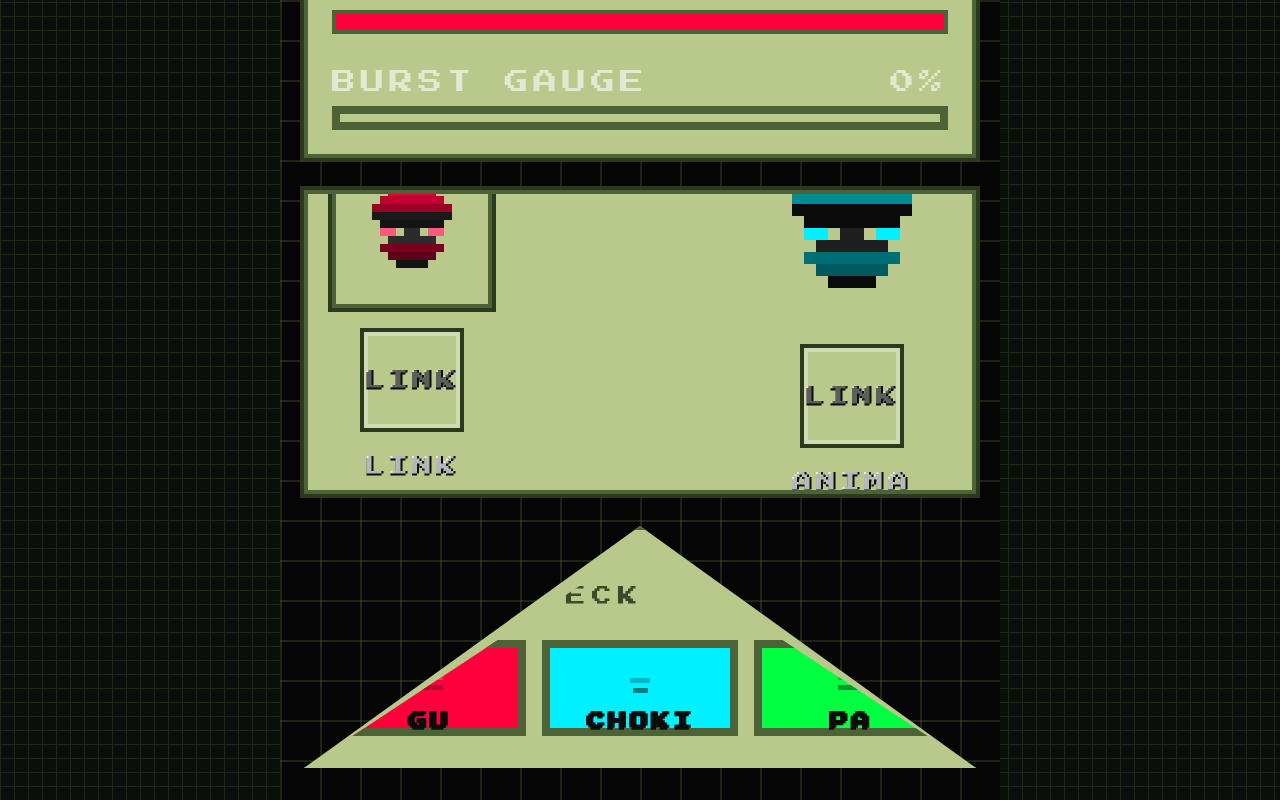
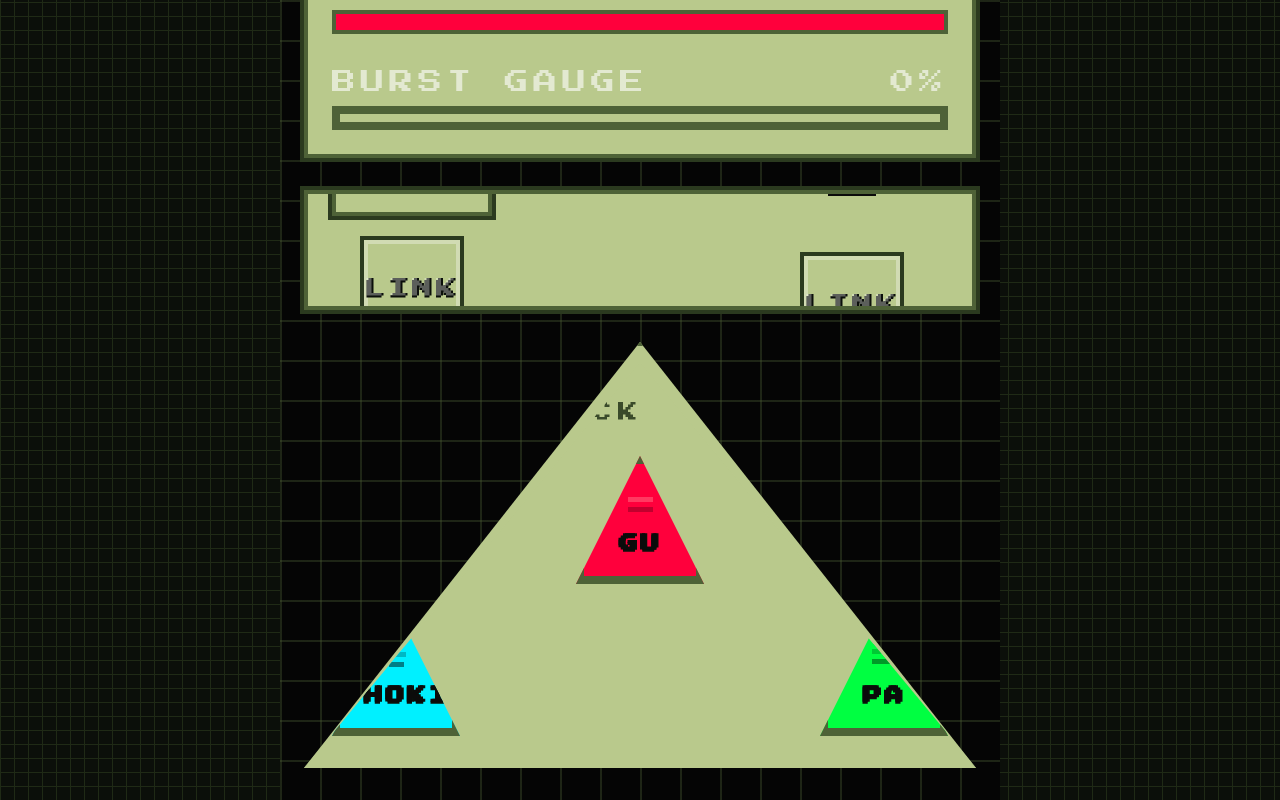
Before and after one commit to KeigoShimadaCC/TrinityTriumph, a React (Vite) app: page / in a window 1280 px wide. Shown: the part 488-1288 px from the top of the page. Built offline with nearby package versions, Linux system fonts and the light colour scheme; the HTML template or start-up script is replaced by a standard one.

Commit message:
style: arrange command buttons as triforce

```diff
--- a/src/components/game/CommandDeck.tsx
+++ b/src/components/game/CommandDeck.tsx
@@ -12,10 +12,17 @@ const moves: Array<{
   label: string;
   color: string;
   icon: string;
+  position: "top" | "left" | "right";
 }> = [
-  { type: "rock", label: "GU", color: colors.rock, icon: rockIcon },
-  { type: "scissors", label: "CHOKI", color: colors.scissors, icon: scissorsIcon },
-  { type: "paper", label: "PA", color: colors.paper, icon: paperIcon }
+  { type: "rock", label: "GU", color: colors.rock, icon: rockIcon, position: "top" },
+  {
+    type: "scissors",
+    label: "CHOKI",
+    color: colors.scissors,
+    icon: scissorsIcon,
+    position: "left"
+  },
+  { type: "paper", label: "PA", color: colors.paper, icon: paperIcon, position: "right" }
 ];
 
 export const CommandDeck = () => {
@@ -29,7 +36,7 @@ export const CommandDeck = () => {
         <div className="mb-2 text-[10px] uppercase tracking-[0.3em] text-[#3a4a2a]">
           Command Deck
         </div>
-        <div className="grid grid-cols-3 gap-2">
+        <div className="triangle-buttons">
           {moves.map((move) => (
             <Button
               key={move.type}
@@ -38,7 +45,7 @@ export const CommandDeck = () => {
                 chooseMove(move.type);
               }}
               disabled={isLocked}
-              className="h-12 text-[10px] tracking-[0.2em] disabled:opacity-50"
+              className={`triangle-button triangle-${move.position} text-[9px] tracking-[0.2em] disabled:opacity-50`}
               style={{ backgroundColor: move.color, color: "#0b0b0b" }}
             >
               <span className="flex flex-col items-center gap-1">
--- a/src/index.css
+++ b/src/index.css
@@ -139,3 +139,37 @@ body {
   gap: 6px;
   background: #b9c98c;
 }
+
+.triangle-buttons {
+  position: relative;
+  height: 140px;
+}
+
+.triangle-button {
+  width: 64px;
+  height: 64px;
+  padding: 0;
+  display: flex;
+  align-items: center;
+  justify-content: center;
+  clip-path: polygon(50% 0%, 100% 100%, 0% 100%);
+}
+
+.triangle-top {
+  position: absolute;
+  top: 0;
+  left: 50%;
+  transform: translateX(-50%);
+}
+
+.triangle-left {
+  position: absolute;
+  bottom: 0;
+  left: 0;
+}
+
+.triangle-right {
+  position: absolute;
+  bottom: 0;
+  right: 0;
+}
```
